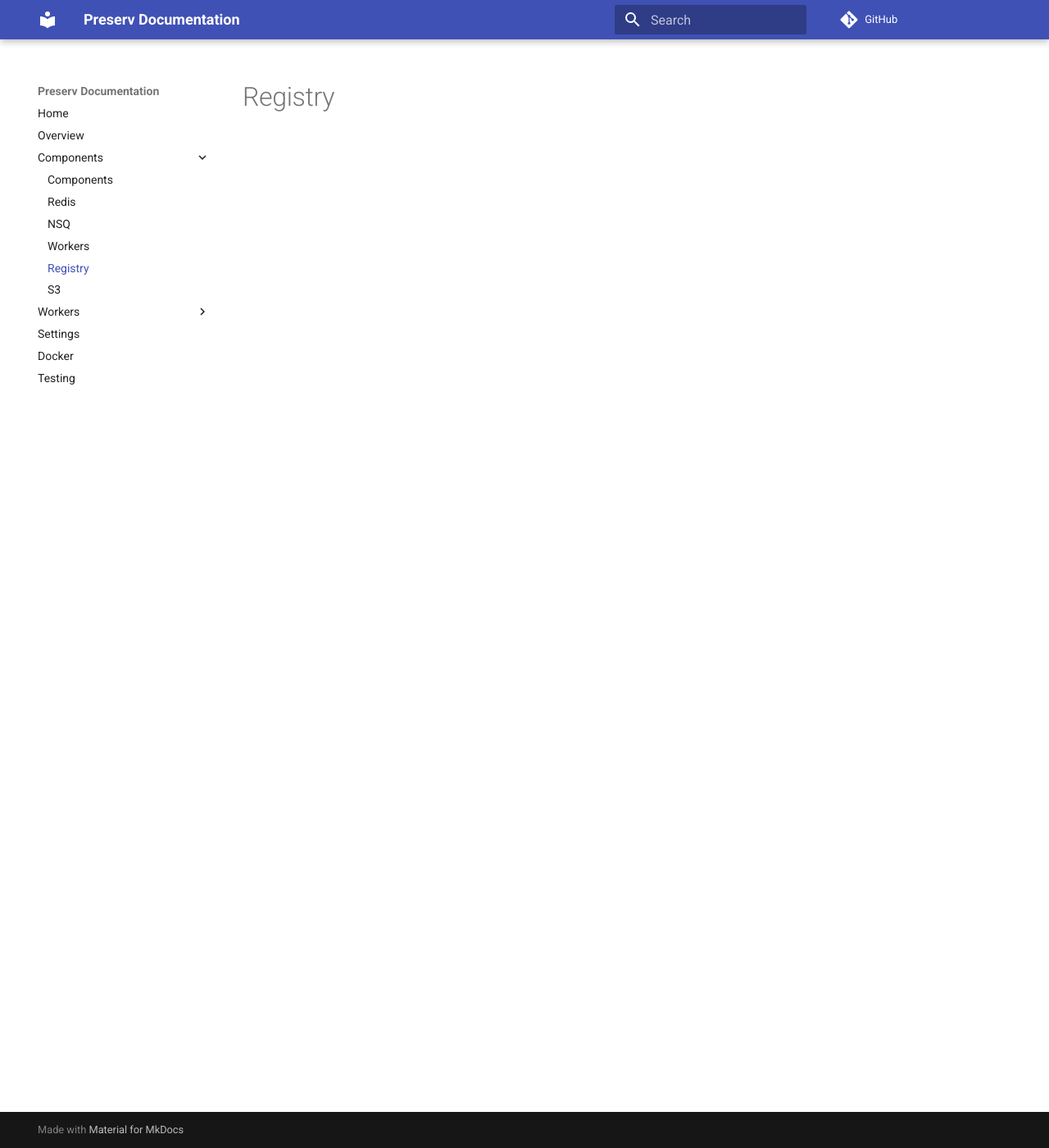
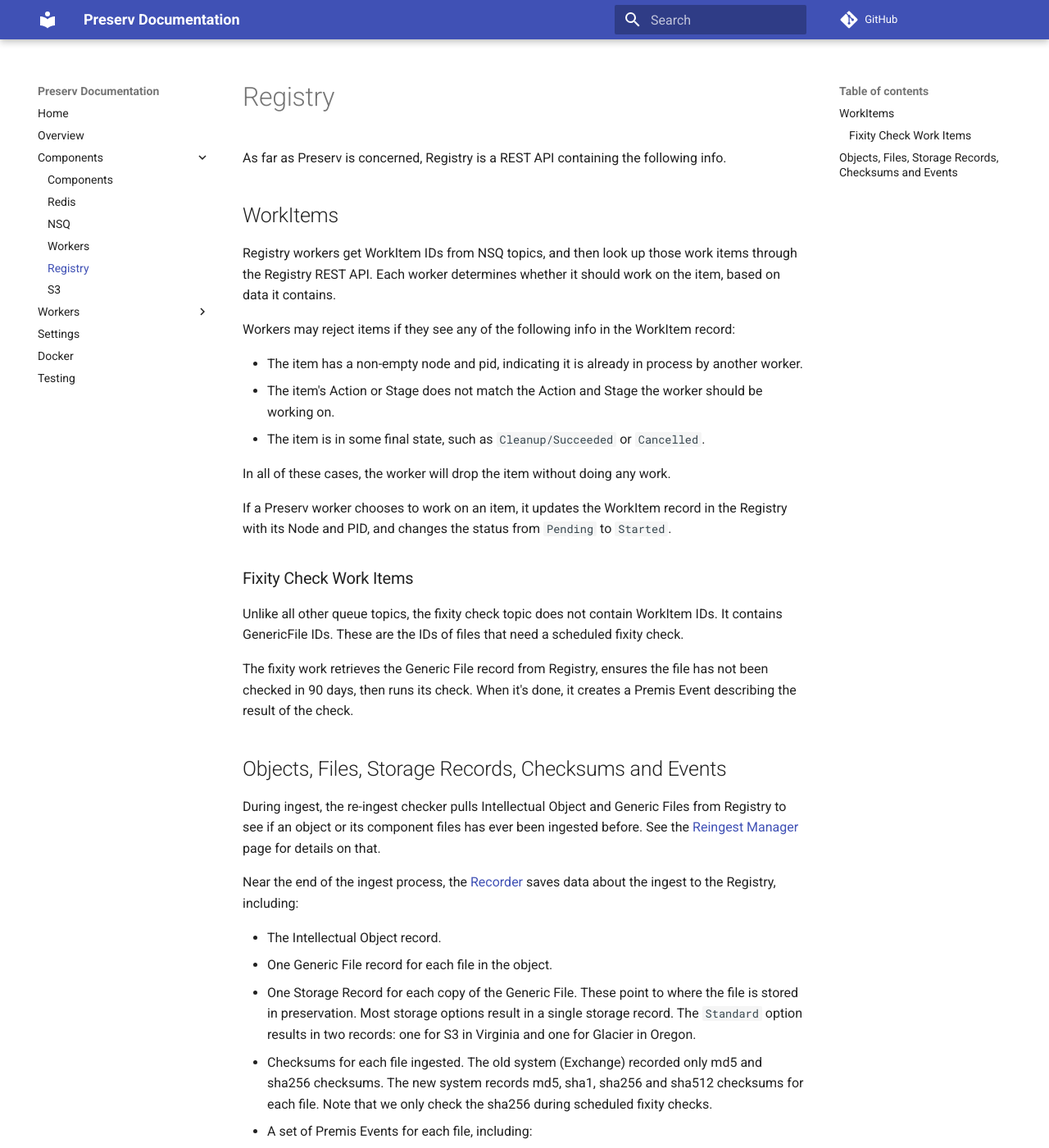
Before and after one commit to APTrust/preserv-docs, an MkDocs documentation site: the page built from docs/components/registry.md, in a window 1280 px wide and 1400 px high. Shown: the whole window at 82% size. Built offline with MkDocs 1.6.1 and Material for MkDocs 9.7.7, drawn with Linux system fonts in a browser that asks for light colours; comment, search, counter and statistics services are not loaded; some of the changed text lies outside the part shown.

Commit message:
Added page about Registry

```diff
--- a/docs/components/registry.md
+++ b/docs/components/registry.md
@@ -1 +1,46 @@
 # Registry
+
+As far as Preserv is concerned, Registry is a REST API containing the following info.
+
+## WorkItems
+
+Registry workers get WorkItem IDs from NSQ topics, and then look up those work items through the Registry REST API. Each worker determines whether it should work on the item, based on data it contains.
+
+Workers may reject items if they see any of the following info in the WorkItem record:
+
+* The item has a non-empty node and pid, indicating it is already in process by another worker.
+* The item's Action or Stage does not match the Action and Stage the worker should be working on.
+* The item is in some final state, such as `Cleanup/Succeeded` or `Cancelled`.
+
+In all of these cases, the worker will drop the item without doing any work.
+
+If a Preserv worker chooses to work on an item, it updates the WorkItem record in the Registry with its Node and PID, and changes the status from `Pending` to `Started`.
+
+### Fixity Check Work Items
+
+Unlike all other queue topics, the fixity check topic does not contain WorkItem IDs. It contains GenericFile IDs. These are the IDs of files that need a scheduled fixity check.
+
+The fixity work retrieves the Generic File record from Registry, ensures the file has not been checked in 90 days, then runs its check. When it's done, it creates a Premis Event describing the result of the check.
+
+## Objects, Files, Storage Records, Checksums and Events
+
+During ingest, the re-ingest checker pulls Intellectual Object and Generic Files from Registry to see if an object or its component files has ever been ingested before. See the [Reingest Manager](../workers/ingest/reingest-manager.md) page for details on that.
+
+Near the end of the ingest process, the [Recorder](../workers/ingest/recorder.md) saves data about the ingest to the Registry, including:
+
+* The Intellectual Object record.
+* One Generic File record for each file in the object.
+* One Storage Record for each copy of the Generic File. These point to where the file is stored in preservation. Most storage options result in a single storage record. The `Standard` option results in two records: one for S3 in Virginia and one for Glacier in Oregon.
+* Checksums for each file ingested. The old system (Exchange) recorded only md5 and sha256 checksums. The new system records md5, sha1, sha256 and sha512 checksums for each file. Note that we only check the sha256 during scheduled fixity checks.
+* A set of Premis Events for each file, including:
+    * One fixity check indicating the file's initial fixity matched what's in the bag's manifest.
+    * One identifier assignment describing the file's URL in preservation storage.
+    * A second identifier assignment, if the file is in Standard storage, describing the URL of the file's second copy in Oregon.
+    * One ingestion event, indicating the file has been ingested into preservation storage.
+    * One replication event, if the file is in Standard storage, indicating a second copy of the file was saved to Glacier/Oregon.
+    * Four message digest calculations: one each for md5, sha1, sha256 and sha512
+* A set of Premis Events for the object itself, including:
+    * Ingestion of the object into preservation storage.
+    * Creation of the object record in Registry.
+    * Identifier assignment, indicating the assignment of this object's unique identifier in Registry.
+    * Access assignment, based on the value of the Access tag in the bag's aptrust-info.txt file.
```
Also changed, not shown: README.md (+8 -0 lines).
